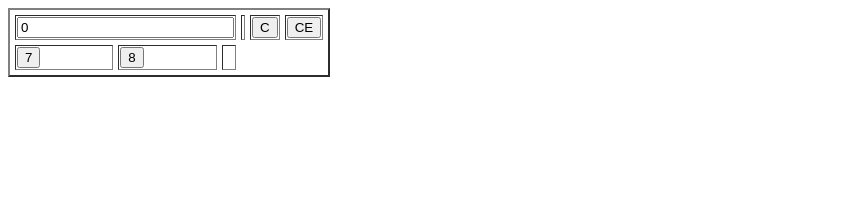
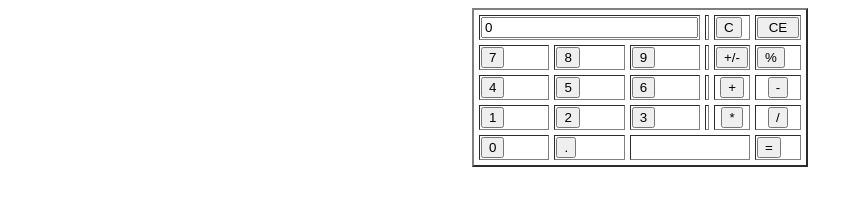
Before and after one commit to blackmorkai/HesapMakinesi, a plain HTML site: page index.html in a window 1280 px wide. Shown: the whole page, without its empty margins (0-863 px from the left). Drawn offline with Linux system fonts and the light colour scheme.

Commit message:
Update index.html

```diff
--- a/index.html
+++ b/index.html
@@ -1,28 +1,86 @@
-<form name = "Keypad" action = "" >
+<center>
+<form name ="Keypad" action="">
 <table>
 <b>
-<table border = 2 width = 50 height = 60 cellpadding = 1 cellspacing = 5 >
+<table border = 2 width = 50 height = 60 cellpadding = 1 cellspacing = 5>
 <tr>
 <td colspan = 3 align = middle>
 <input name = "ReadOut" type = "Text" size = 24 value = "0" width = 100%>
 </td>
 <td></td>
 <td>
-<input name="btnClear" type = "Button" value = "C" onclick = "Clear()">
+<input name ="btnClear" type="Button" value="C" onclick="Clear()">
 </td>
 <td>
-<input name = "btnClearEntry" type = "Button" value = "CE" onclick = "ClearEntry()">
+<input name="btnClearEntry" type="Button" value =" CE " onclick="ClearEntry()">
 </td>
 </tr>
 <tr>
 <td>
-<input name="btnSeven" type = "Button" value = "7" onclick = "NumPressed(7)">
+<input name="btnSeven" type = "Button" value = "7" onclick="NumPressed(7)">
 </td>
 <td>
-<input name="btnEight" type = "Button" value = "8" onclick = "NumPressed(8)">
+<input name="btnEight" type = "Button" value = "8" onclick="NumPressed(8)">
+</td>
+<td>
+<input name="btnNine" type = "Button" value = "9" onclick="NumPressed(9)">
 </td>
 <td></td>
+<td>
+<input name "btnNeg" type="Button" value="+/-" onclick="Neg()">
+</td>
+<td>
+<input name="btnPercent" type="Button" value="%" onclick="Percent()">
+</td>
+</tr>
+<tr>
+<td>
+<input name="btnFour" type = "Button" value = "4" onclick="NumPressed(4)">
+</td>
+<td>
+<input name="btnFive" type = "Button" value = "5" onclick="NumPressed(5)">
+</td>
+<td>
+<input name="btnSix" type = "Button" value = "6" onclick="NumPressed(6)">
+</td>
+<td></td>
+<td align=middle>
+<input name="btnPlus"  type = "Button"  value = "+"  onclick="Operation('+')">
+</td>
+<td align=middle>
+<input name="btnMinus"  type = "Button"  value = "-" onclick="Operation('-')">
+</td>
+</tr>
+<tr>
+<td>
+<input name="btnOne" type = "Button" value = "1" onclick="NumPressed(1)">
+</td>
+<td>
+<input name="btnTwo" type = "Button" value = "2" onclick="NumPressed(2)">
+</td>
+<td>
+<input name="btnThree" type = "Button" value = "3" onclick="NumPressed(3)">
+</td>
+<td></td>
+<td align=middle>
+<input name="btnMultiply"  type = "Button"  value = "*"  onclick="Operation('*')">
+</td>
+<td align=middle>
+<input name="btnDivide"  type = "Button"  value = "/"  onclick="Operation('/')">
+</td>
+</tr>
+<tr>
+<td>
+<input name="btnZero" type = "Button" value = "0" onclick="NumPressed(0)">
+</td>
+<td>
+<input name="btnDecimal" type = "Button" value = "." onclick="Decimal()">
+</td>
+<td colspan = 3 >
+<td>
+<input name="btnEquals" type = "Button" value = "=" onclick="Operation('=')">
+</td>
 </tr>
 </table>
+</table>
 </b>
-</table>
```
